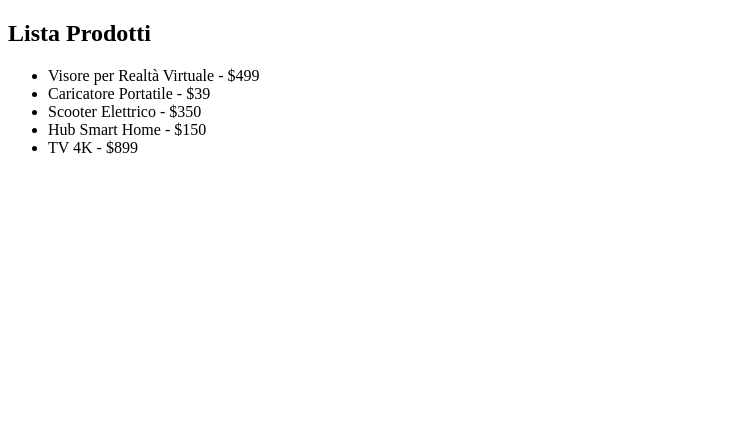
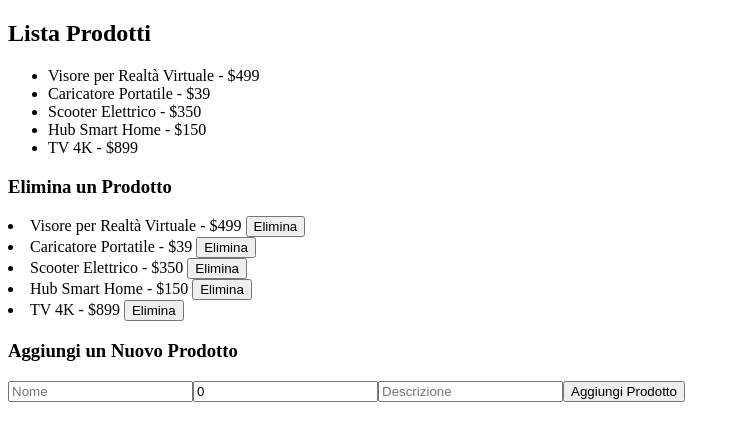
Before and after one commit to russ530/progetto-di-gruppo-angular-data-array, an Angular app in the folder angular-progetto/: page / in a window 1280 px wide. Shown: the top 440 px of the page, without its empty margins (0-740 px from the left). Built offline with nearby package versions, Linux system fonts and the light colour scheme.

Commit message:
aggiunta delle funzioni di eliminazione e aggiunta di un prodotto

```diff
--- a/angular-progetto/src/app/app.component.ts
+++ b/angular-progetto/src/app/app.component.ts
@@ -1,13 +1,15 @@
 import { Component } from '@angular/core';
 import { RouterOutlet } from '@angular/router';
 import { ProductListComponentComponent } from './product-list-component/product-list-component.component';
+import { FormsModule } from '@angular/forms';
 
 @Component({
   selector: 'app-root',
-  imports: [RouterOutlet, ProductListComponentComponent],
+  imports: [RouterOutlet, ProductListComponentComponent, FormsModule],
   templateUrl: './app.component.html',
   styleUrl: './app.component.css'
 })
+
 export class AppComponent {
-  title = 'angular-progetto';
+  title = 'angular-lavoro-gruppo';
 }
--- a/angular-progetto/src/app/product-list-component/product-list-component.component.html
+++ b/angular-progetto/src/app/product-list-component/product-list-component.component.html
@@ -10,3 +10,21 @@
     <div class="product-detail">
         <app-product-detail-component *ngIf="selectedProduct" [product]="selectedProduct"></app-product-detail-component>
     </div>
+    <h3>Elimina un Prodotto</h3>
+    <!-- Aggiungi un pulsante di eliminazione per ogni prodotto -->
+    <li *ngFor="let product of products; let i = index">
+      {{ product.name }} - ${{ product.price }}
+      <button (click)="deleteProduct(i)">Elimina</button> <!-- Pulsante Elimina -->
+    </li>
+<!-- Form per aggiungere un nuovo prodotto -->
+<div>
+<h3>Aggiungi un Nuovo Prodotto</h3>
+<form (submit)="addProduct()">
+  <input type="text" [(ngModel)]="newProduct.name" name="name" placeholder="Nome" required />
+  <input type="number" [(ngModel)]="newProduct.price" name="price" placeholder="Prezzo" required />
+  <input type="text" [(ngModel)]="newProduct.description" name="description" placeholder="Descrizione" required />
+  <button type="submit">Aggiungi Prodotto</button>
+</form>
+</div>
+
+</div>
--- a/angular-progetto/src/app/product-list-component/product-list-component.component.ts
+++ b/angular-progetto/src/app/product-list-component/product-list-component.component.ts
@@ -23,4 +23,17 @@ export class ProductListComponentComponent {
   selectProduct(product: any) {
     this.selectedProduct = product;
   }
+  deleteProduct(index: number) {
+    this.products.splice(index, 1);  // Rimuove il prodotto in base all'indice
 }
+ // Oggetto per il nuovo prodotto
+ newProduct = { name: '', price: 0, description: '' };
+
+ // Funzione per aggiungere un nuovo prodotto
+ addProduct() {
+   if (this.newProduct.name && this.newProduct.price && this.newProduct.description) {
+     this.products.push({ ...this.newProduct }); // Aggiungi il nuovo prodotto alla lista
+     this.newProduct = { name: '', price: 0, description: '' }; // Resetta il modulo
+   }
+ }
+}
```
